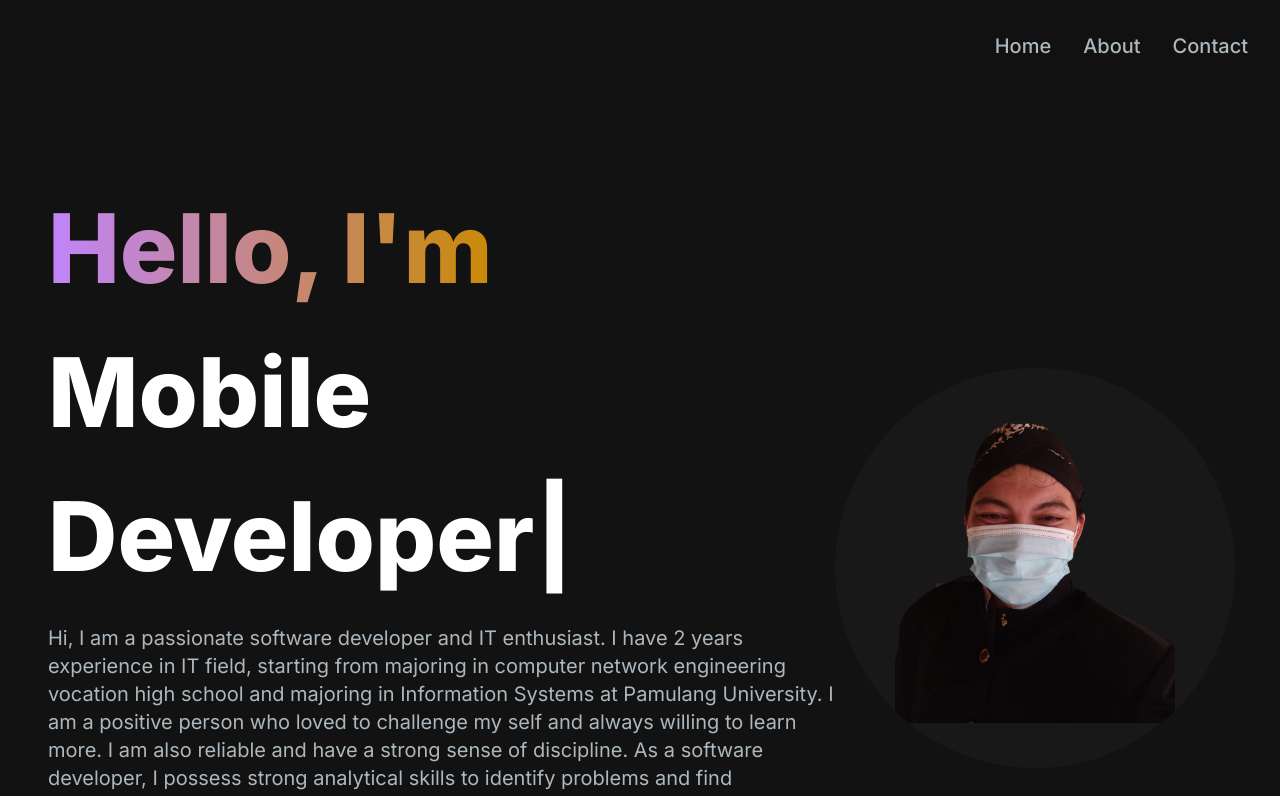
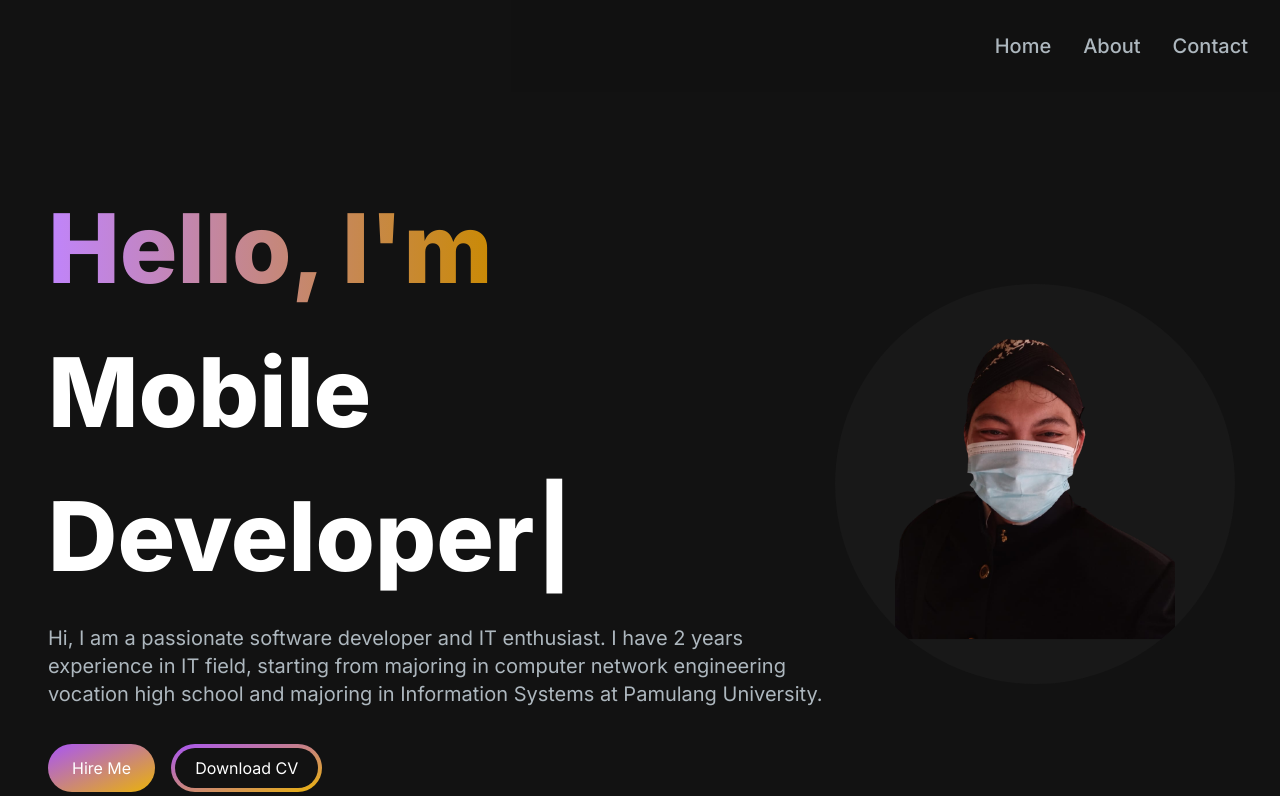
Before and after one commit to fikriansyah-31/portofolio-fk, a Next.js app: page / in a window 1280 px wide. Shown: the top 796 px of the page. Built offline with nearby package versions, Linux system fonts and the light colour scheme.

Commit message:
first commit

```diff
--- a/src/app/components/HeroSection.tsx
+++ b/src/app/components/HeroSection.tsx
@@ -40,14 +40,7 @@ const HeroSection: React.FC = () => {
             Hi, I am a passionate software developer and IT enthusiast. I have 2
             years experience in IT field, starting from majoring in computer
             network engineering vocation high school and majoring in Information
-            Systems at Pamulang University. I am a positive person who loved to
-            challenge my self and always willing to learn more. I am also
-            reliable and have a strong sense of discipline. As a software
-            developer, I possess strong analytical skills to identify problems
-            and find appropriate solutions. I am capable of working
-            collaboratively in a team, communicating effectively, and being
-            flexible in adapting to technological advancements and project
-            requirements.
+            Systems at Pamulang University.
           </p>
           <div>
             <Link
```
